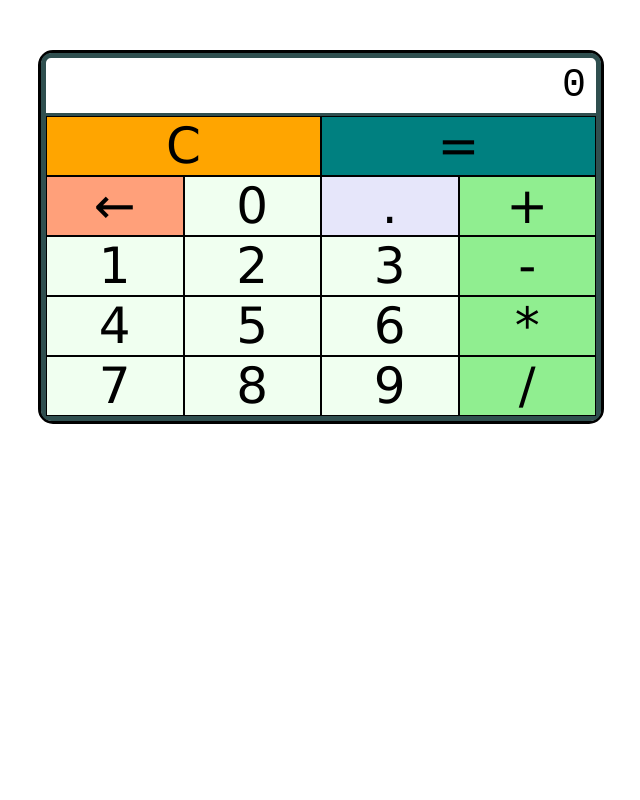
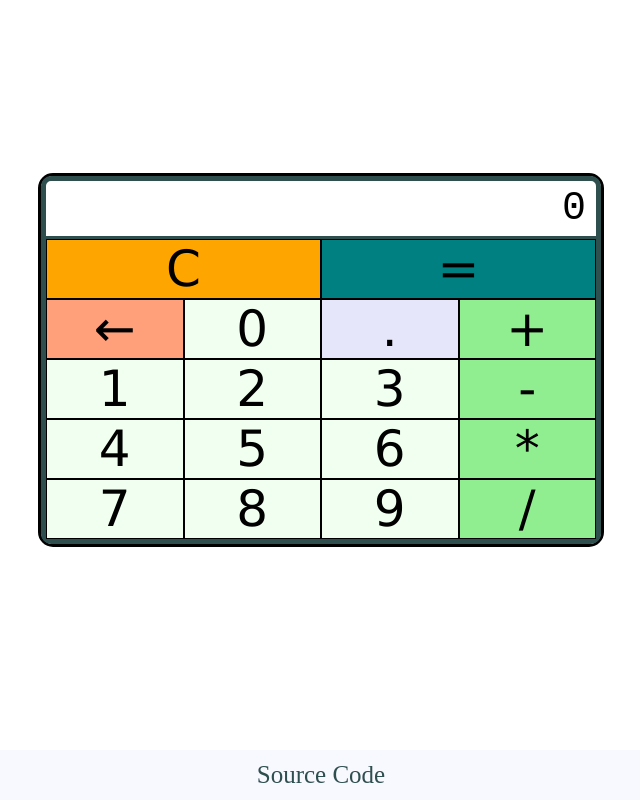
Before and after one commit to mercuri101/odin-calculator, a plain HTML site: page index.html in a window 1280 px wide. Shown: the whole page, without its empty margins (319-959 px from the left). Drawn offline with Linux system fonts and the light colour scheme.

Commit message:
Add footer and source code link

```diff
--- a/index.html
+++ b/index.html
@@ -8,6 +8,8 @@
   </head>
 
   <body>
+
+    <div class="calc-container">
       <div class="border">
       <div class="calculator">
         <div class="display">
@@ -46,6 +48,11 @@
         </div>
       </div>
       </div>
+    </div>
+
+    <div class="footer">
+      <a href="https://github.com/mercuri101/odin-calculator" target="_black">Source Code</a>
+    </div>
 
   </body>
 </html>
--- a/style.css
+++ b/style.css
@@ -1,9 +1,20 @@
 body {
   display: flex;
+  flex-direction: column;
+  height: 100vh;
   margin: 0;
+  /* align-items: center; */
+  justify-content: space-between;
+}
+
+.calc-container {
+  display: flex;
+  align-items: center;
   justify-content: center;
-  padding-top: 50px;
+  height: 90%;
 }
+
+
 
 .border {
   border: 3px solid black;
@@ -79,3 +90,22 @@ body {
 .button.back {
   background-color: lightsalmon;
 }
+
+/* Footer */
+.footer {
+  display: flex;
+  justify-content: center;
+  align-items: center;
+  background-color: ghostwhite;
+  height: 50px;
+}
+
+a {
+  text-decoration: none;
+  font-size: 25px;
+  color: darkslategray;
+}
+
+a:hover {
+  color: lightslategray;
+}
```
Lines whose indentation alone changed are shown as unchanged.
